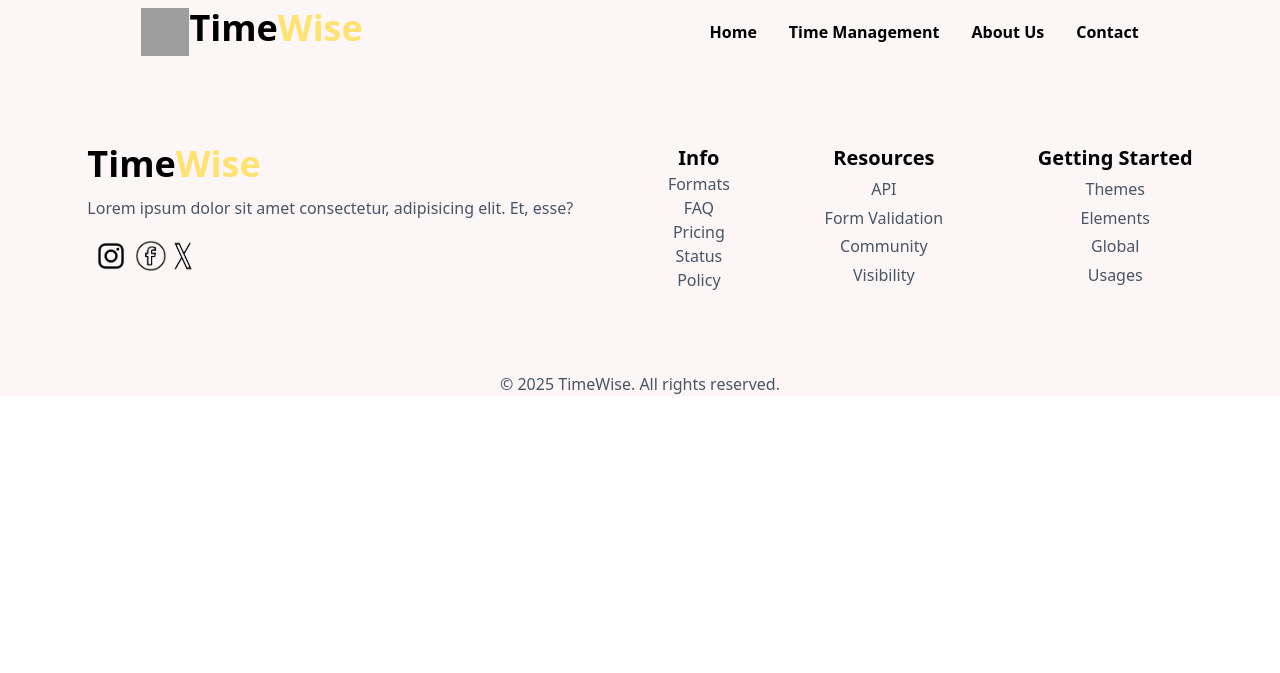
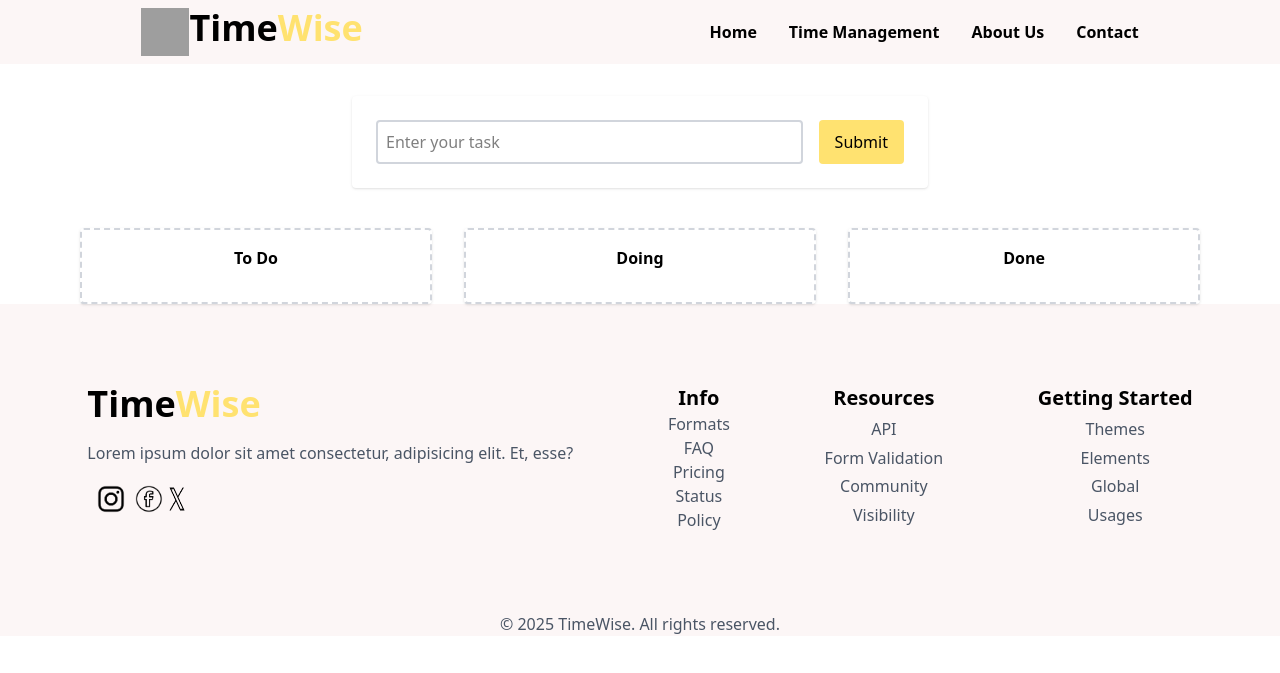
Before and after one commit to Sylejman540/Time-Management, a PHP site: page /manage.php in a window 1280 px wide. Shown: the top 673 px of the page. Run offline with PHP 8.4, Linux system fonts and the light colour scheme; data that the repository does not hold is empty; grey boxes are pictures that could not be loaded.

Commit message:
Update manage.php

```diff
--- a/main-page/manage-time/manage.php
+++ b/main-page/manage-time/manage.php
@@ -1,28 +1,38 @@
+    <?php
+    session_start();
+    require_once 'process.php';
+
+    // fetch all tasks
+    $tasks = [];
+    $res   = $mysqli->query("SELECT * FROM data ORDER BY id DESC")
+        or die($mysqli->error);
+    while ($row = $res->fetch_assoc()) {
+        $tasks[] = $row;
+    }
+    ?>
     <!DOCTYPE html>
     <html lang="en">
     <head>
     <meta charset="UTF-8">
-    <meta name="viewport" content="width=device-width, initial-scale=1.0">
+    <meta name="viewport" content="width=device-width,initial-scale=1">
     <script src="https://unpkg.com/@tailwindcss/browser@4"></script>
-    <link rel="icon" href="images/logo.png">
-    <link rel="stylesheet" href="main.css">
+    <link rel="stylesheet" href="manage.css">
     <title>Manage Your Time</title>
     </head>
-<body>
+    <body class="font-sans">
+
+    <!-- Desktop Header + Nav -->
     <header class="flex justify-around items-center p-2 bg-[#FCF6F6]">
-        <!-- Logo Is Positioned Here -->
         <article class="flex">
         <img src="images/logo.png" alt="Logo" class="w-12 h-12">
-            <h1 class="text-4xl font-bold mr-20">Time<span class="text-[#ffe270ff]">Wise</span></h1>
+        <h1 class="text-4xl font-bold mr-20">
+        <a href="/Time Management/main-page/main.php">Time<span class="text-[#ffe270ff]">Wise</span></a>
+        </h1>
         </article>
-
-        <!-- Mobile Icon -->
         <img src="images/menu.png" alt="Menu" class="md:hidden block w-8 h-8" id="icon">
-        <img src="images/x-symbol.png" alt="Symbol" class="hidden w-8 h-8">
-
-            <!-- This Nav-Bar Is For Desktop -->
+        <img src="images/x-symbol.png" alt="Close" class="hidden w-8 h-8" id="close-icon">
         <nav>
-            <ul class="hidden md:flex space-x-8 font-bold ">
+        <ul class="hidden md:flex space-x-8 font-bold">
             <li><a href="#" class="hover:text-[#fee685ff]">Home</a></li>
             <li><a href="#manage" class="hover:text-[#fee685ff]">Time Management</a></li>
             <li><a href="#about" class="hover:text-[#fee685ff]">About Us</a></li>
@@ -31,9 +41,9 @@
         </nav>
     </header>
 
-    <!-- This Nav-Bar Is For Mobile -->
+    <!-- Mobile Nav -->
     <nav>
-        <ul class="hidden space-x-8 font-boldmd:ml-0 md:mr-0 ml-3" id="nav">
+        <ul id="nav" class="hidden space-x-8 font-bold md:hidden ml-3">
         <li><a href="#" class="hover:text-[#fee685ff]">Home</a></li>
         <li><a href="#manage" class="hover:text-[#fee685ff]">Time Management</a></li>
         <li><a href="#about" class="hover:text-[#fee685ff]">About Us</a></li>
@@ -41,17 +51,100 @@
         </ul>
     </nav>
 
+    <!-- Flash Message -->
+    <?php if (isset($_SESSION['message'])): ?>
+        <div class="max-w-xl mx-auto mt-6 p-4 rounded bg-green-100 border border-green-300 text-green-800">
+        <?= $_SESSION['message']; unset($_SESSION['message']); ?>
+        </div>
+    <?php endif; ?>
+
+    <!-- Add / Edit Form -->
+    <div class="max-w-xl mx-auto mt-8 bg-white p-6 rounded shadow">
+        <form action="process.php" method="POST" class="flex gap-4">
+        <input
+            type="text"
+            name="name"
+            required
+            value="<?= htmlspecialchars($name) ?>"
+            class="flex-1 border-2 border-gray-300 p-2 rounded"
+            placeholder="Enter your task"
+        >
+        <?php if ($update): ?>
+            <input type="hidden" name="id" value="<?= $id ?>">
+            <button
+            type="submit"
+            name="update"
+            class="bg-yellow-400 hover:bg-yellow-500 text-white px-4 py-2 rounded"
+            >Update</button>
+            <a
+            href="manage.php"
+            class="bg-gray-300 hover:bg-gray-400 text-gray-800 px-4 py-2 rounded"
+            >Cancel</a>
+        <?php else: ?>
+            <button
+            type="submit"
+            name="save"
+            class="bg-[#ffe270ff] text-black cursor-pointer px-4 py-2 rounded"
+            >Submit</button>
+        <?php endif; ?>
+        </form>
+    </div>
+
+    <!-- Kanban Board -->
+    <div class="container mx-auto max-w-6xl px-4 mt-10 flex flex-col md:flex-row md:justify-center md:items-start gap-8">
+  <!-- To Do -->
+  <div id="left" class="column w-full md:w-1/3 bg-white p-4 rounded shadow border-2 border-dashed border-gray-300">
+    <h2 class="text-center font-bold mb-4 text-black">To Do</h2>
+    <?php foreach ($tasks as $task): ?>
+      <div
+        class="card w-full bg-gray-200 text-gray-800 mb-4 p-3 rounded flex justify-between items-center cursor-grab"
+        draggable="true"
+        data-id="<?= $task['id'] ?>"
+      >
+        <span><?= htmlspecialchars($task['name']) ?></span>
+        <span class="flex space-x-2">
+          <a
+            href="manage.php?edit=<?= $task['id'] ?>"
+            class="bg-blue-500 hover:bg-blue-600 px-2 py-1 rounded text-sm text-white"
+          >Edit</a>
+          <a
+            href="process.php?delete=<?= $task['id'] ?>"
+            onclick="return confirm('Delete this task?')"
+            class="bg-red-500 hover:bg-red-600 px-2 py-1 rounded text-sm text-white"
+          >Delete</a>
+        </span>
+      </div>
+    <?php endforeach; ?>
+  </div>
+
+  <!-- Doing -->
+  <div id="middle" class="column w-full md:w-1/3 bg-white p-4 rounded shadow border-2 border-dashed border-gray-300">
+    <h2 class="text-center font-bold mb-4 text-black">Doing</h2>
+  </div>
+
+  <!-- Done -->
+  <div id="right" class="column w-full md:w-1/3 bg-white p-4 rounded shadow border-2 border-dashed border-gray-300">
+    <h2 class="text-center font-bold mb-4 text-black">Done</h2>
+  </div>
+</div>
+
+
     <!-- Footer -->
     <section class="bg-[#FCF6F6] md:py-20 py-10 px-10 md:flex justify-around">
         <div class="grid">
-        <h1 class="text-4xl font-bold mr-20">Time<span class="text-[#ffe270ff]">Wise</span></h1>
-            <p class="text-center md:text-start text-gray-600">Lorem ipsum dolor sit amet consectetur, adipisicing elit. Et, esse?</p>
+        <h1 class="text-4xl font-bold text-center md:text-start mb-2">
+            Time<span class="text-[#ffe270ff]">Wise</span>
+        </h1>
+        <p class="text-center md:text-start text-gray-600">
+            Lorem ipsum dolor sit amet consectetur, adipisicing elit. Et, esse?
+        </p>
         <article class="flex justify-center md:justify-start">
-               <img src="images/insta.jpg" alt="Social Media(Instagram)" class="rounded-xl w-12 h-12">
-               <img src="images/facebook.jpg" alt="Social Media(Facebook)" class="rounded-xl w-8 h-8 mt-2">
-               <img src="images/x.jpg" alt="Social Media(Facebook)" class="rounded-xl w-8 h-8 mt-2">
+            <img src="images/insta.jpg" alt="Instagram" class="rounded-xl w-12 h-12">
+            <img src="images/facebook.jpg" alt="Facebook" class="rounded-xl w-7 h-7 mt-2.5">
+            <img src="images/x.jpg" alt="X" class="rounded-xl w-7 h-7 mt-2.5">
         </article>
         </div>
+
         <article class="grid">
         <h1 class="text-xl font-bold text-center md:mt-0 mt-5">Info</h1>
         <a href="#" class="text-center text-gray-600 hover:text-[#ffe270ff]">Formats</a>
@@ -81,6 +174,7 @@
         <p class="text-gray-600">© 2025 TimeWise. All rights reserved.</p>
     </div>
 
-    <script src="main.js"></script>
+    <!-- Drag & Drop -->
+    <script src="main.js" defer></script>
     </body>
     </html>
```
Lines whose indentation alone changed are shown as unchanged.
